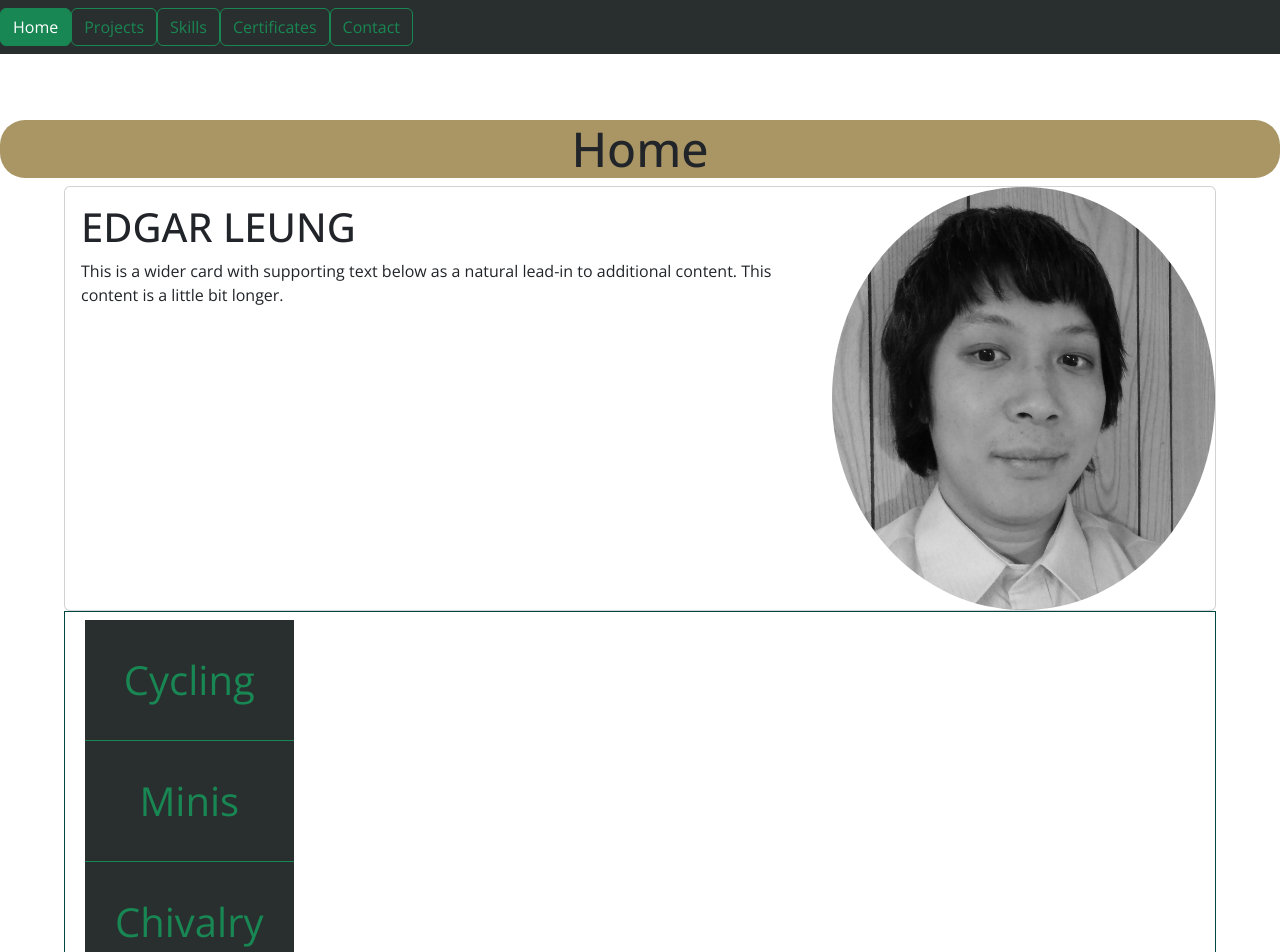
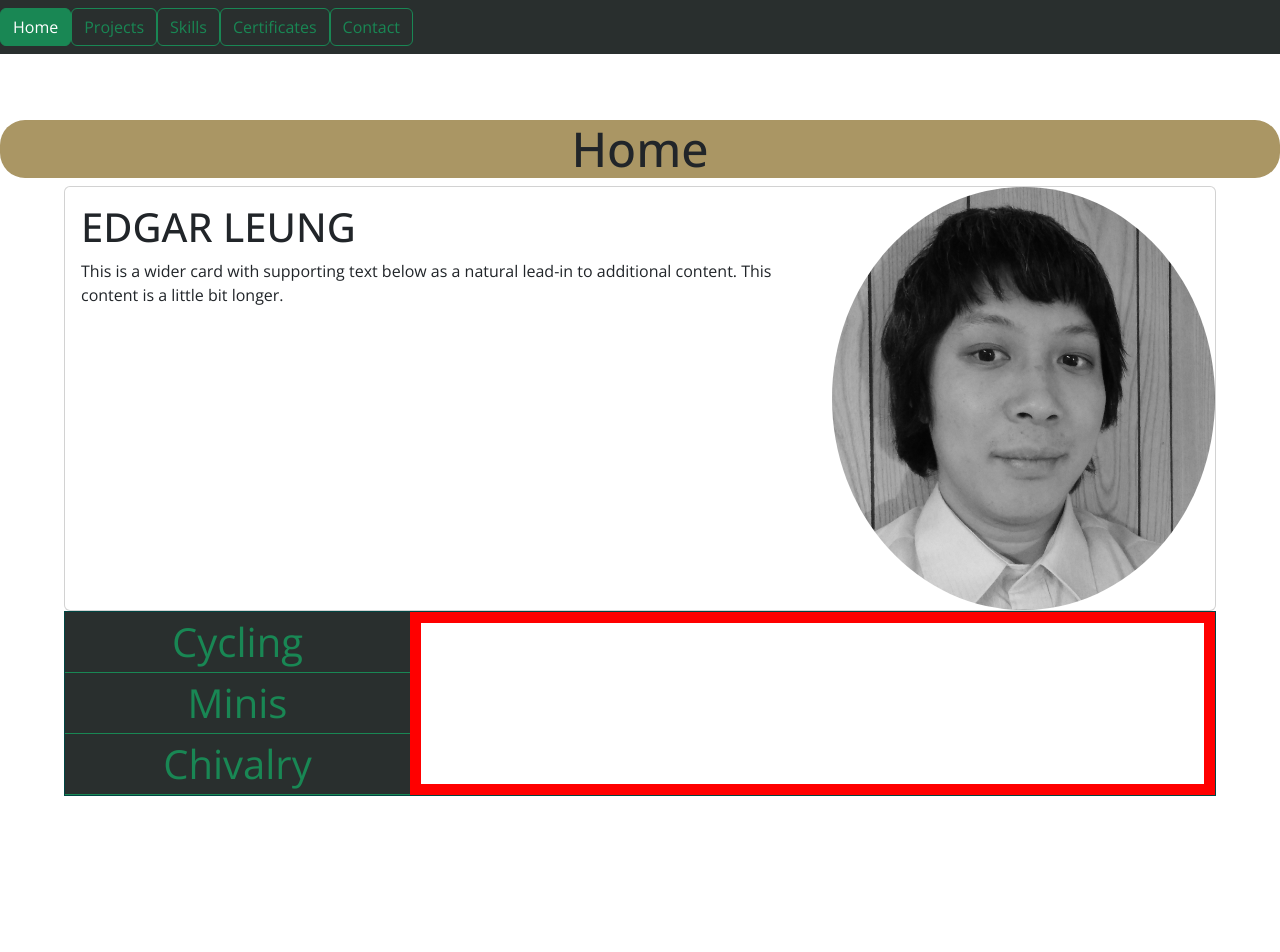
Before and after one commit to Eds-Dbug/profile2, a React (Create React App) app: page /home in a window 1280 px wide. Shown: the top 952 px of the page. After the commit the page ends 920 px from the top, so only its background shows below. Built offline with nearby package versions, Linux system fonts and the light colour scheme.

Commit message:
fix default padding issues with hobby bar.

```diff
--- a/src/NavBar/HobbiesSideBar.tsx
+++ b/src/NavBar/HobbiesSideBar.tsx
@@ -6,6 +6,7 @@ import '../styles/Navigation/SideBarNav.scss';
 export default function HobbiesSideBar() {
 	const navMap = hobbyLinks.map((link: any) => {
 		return (
+
 			<NavLink
 				className="hobbies_side_bar__list--item "
 				to={link.url}
@@ -17,10 +18,8 @@ export default function HobbiesSideBar() {
 	});
 
 	return (
-		<div className="row">
-			<nav className="hobbies_side_bar  navbar navbar-expand-sm">
-				<ul className="hobbies_side_bar__list ">{navMap}</ul>
-			</nav>
-		</div>
+
+		<ul className="hobbies_side_bar__list ">{navMap}</ul>
+
 	);
 }
--- a/src/routes/Hobbies.tsx
+++ b/src/routes/Hobbies.tsx
@@ -34,12 +34,13 @@ export default function Hobbies() {
 				</div>
 			</div>
 			<section className="home__hobbies">
+				<div className="home__hobbies--sidebar">
 				<HobbiesSideBar />
+				</div>
 				<div className="home__hobbies--outlet">
 					<Outlet />
 				</div>
 			</section>
-
 		</>
 	);
 }
--- a/src/styles/Navigation/SideBarNav.scss
+++ b/src/styles/Navigation/SideBarNav.scss
@@ -3,18 +3,22 @@
 
 .hobbies_side_bar {
 
-  @include flex($c: center);
   &__list {
-    @include flex($d: column,$i: center);
+
+    @include flex($d: column, $i: center);
+    padding: 0;
+    margin: 0;
+    list-style-type: none;
+
     &--item {
+      width: 100%;
       background-color: $charleston-green;
       border-bottom: 1px solid $btn-color;
-      width: 100%;
       color: $btn-color;
       text-decoration: none;
       text-align: center;
       font-size: 40px;
-      padding:30px;
+
     }
   }
 }
--- a/src/styles/routes/hobbies.scss
+++ b/src/styles/routes/hobbies.scss
@@ -15,8 +15,15 @@
     @include flex;
     margin: 0 5%;
     border: 1px solid $deep-jungle-green;
-    &__outlet {
 
+    &--sidebar {
+      width: 30%;
+
+    }
+
+    &--outlet {
+      width: 70%;
+      border: 11px solid red;
     }
   }
 }
```
